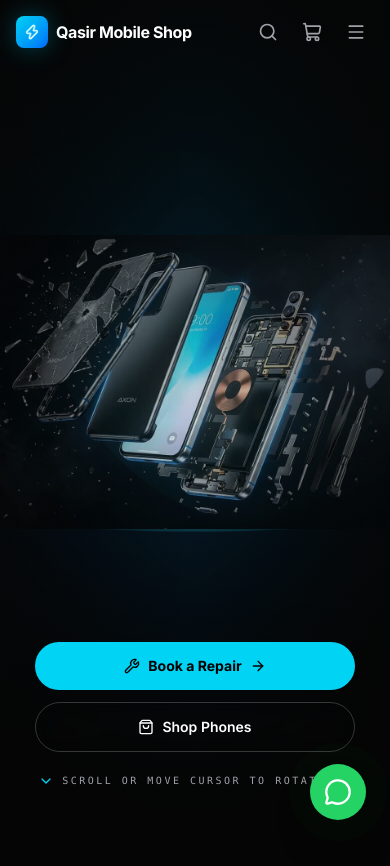
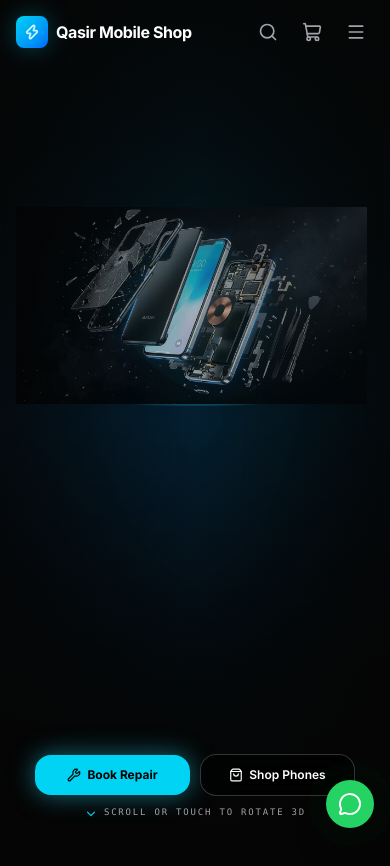
Before and after one commit to zubairanwar499-bi/Mobile_shop, a Next.js app: page / in a window 390 px wide. Shown: the top 866 px of the page. Built offline with nearby package versions, Linux system fonts and the light colour scheme.

Commit message:
fix(mobile): optimize phone centering, button layout, and WhatsApp positioning for mobile screens

```diff
--- a/components/PhoneScrollExperience.tsx
+++ b/components/PhoneScrollExperience.tsx
@@ -180,21 +180,21 @@ export default function PhoneScrollExperience() {
       const parallaxX = mouseX * 28 + floatX;
       const parallaxY = mouseY * 18 + floatY;
 
-      // Responsive Contain Logic
-      // Mobile portrait: scale phone to comfortably occupy ~50-56% of viewport height
+      // Responsive Contain & Positioning Logic
+      // Mobile portrait: scale phone nicely and center at 37% height so it has full clearance above buttons
       let scale: number;
+      let centerY: number;
       if (isPortrait) {
-        const baseScale = cw / iw;
-        scale = Math.min(baseScale * 1.34, (ch * 0.55) / ih);
+        scale = Math.min((cw * 0.90) / iw, (ch * 0.52) / ih);
+        centerY = ch * 0.37 + parallaxY;
       } else {
         scale = Math.min((cw * 0.92) / iw, (ch * 0.76) / ih);
+        centerY = ch / 2 + parallaxY;
       }
 
       const dw = iw * scale;
       const dh = ih * scale;
       const centerX = cw / 2 + parallaxX;
-      const centerY =
-        (isPortrait ? (ch - dh) * 0.44 : (ch - dh) / 2) + dh / 2 + parallaxY;
 
       // 3D Ground Radial Shadow / Glow beneath phone (moves opposite to tilt)
       const shadowX = cw / 2 - parallaxX * 0.4;
@@ -567,7 +567,7 @@ export default function PhoneScrollExperience() {
 
         {/* Initial Hero Action Overlay (Visible at 0–15% scroll, smoothly dissolves on scroll) */}
         <motion.div
-          className="absolute inset-x-0 bottom-14 sm:bottom-20 z-20 flex flex-col items-center justify-center px-4 pointer-events-none"
+          className="absolute inset-x-0 bottom-6 sm:bottom-16 z-20 flex flex-col items-center justify-center px-4 pointer-events-none"
           animate={{
             opacity: activeStoryIdx === 0 ? 1 : 0,
             y: activeStoryIdx === 0 ? 0 : 25,
@@ -575,32 +575,31 @@ export default function PhoneScrollExperience() {
           }}
           transition={{ duration: 0.4 }}
         >
-          <div className="flex flex-col sm:flex-row gap-3 sm:gap-4 items-center mb-5 w-full sm:w-auto max-w-xs sm:max-w-none">
+          <div className="grid grid-cols-2 sm:flex sm:flex-row gap-2.5 sm:gap-4 items-center mb-2.5 w-full max-w-xs sm:max-w-none justify-center">
             <button
               onClick={() => scrollTo("#booking")}
-              className="group flex items-center justify-center gap-2 w-full sm:w-auto px-7 py-3.5 sm:px-8 sm:py-4 bg-cyan-400 hover:bg-cyan-300 text-black font-bold rounded-full transition-all duration-300 hover:shadow-[0_0_35px_rgba(34,211,238,0.6)] text-sm sm:text-base cursor-pointer"
+              className="group flex items-center justify-center gap-1.5 px-3 py-3 sm:px-8 sm:py-4 bg-cyan-400 hover:bg-cyan-300 text-black font-bold rounded-2xl sm:rounded-full transition-all duration-300 shadow-[0_0_25px_rgba(34,211,238,0.5)] text-xs sm:text-base cursor-pointer"
             >
-              <Wrench className="w-4 h-4" />
-              Book a Repair
-              <ArrowRight className="w-4 h-4 group-hover:translate-x-1 transition-transform" />
+              <Wrench className="w-3.5 h-3.5 sm:w-4 sm:h-4" />
+              <span>Book Repair</span>
             </button>
             <button
               onClick={() => scrollTo("#shop")}
-              className="flex items-center justify-center gap-2 w-full sm:w-auto px-7 py-3.5 sm:px-8 sm:py-4 border border-white/20 hover:border-white/50 text-white font-semibold rounded-full transition-all duration-300 hover:bg-white/10 text-sm sm:text-base backdrop-blur-sm cursor-pointer"
+              className="flex items-center justify-center gap-1.5 px-3 py-3 sm:px-8 sm:py-4 border border-white/20 hover:border-white/50 text-white font-semibold rounded-2xl sm:rounded-full transition-all duration-300 hover:bg-white/10 text-xs sm:text-base backdrop-blur-md bg-black/60 cursor-pointer"
             >
-              <ShoppingBag className="w-4 h-4" />
-              Shop Phones
+              <ShoppingBag className="w-3.5 h-3.5 sm:w-4 sm:h-4" />
+              <span>Shop Phones</span>
             </button>
           </div>
 
-          <div className="flex items-center gap-2 text-[10px] sm:text-xs uppercase tracking-[0.25em] text-[#A1A1AA] font-mono">
+          <div className="flex items-center gap-1.5 text-[9px] sm:text-xs uppercase tracking-[0.2em] text-[#A1A1AA] font-mono">
             <motion.span
-              animate={{ y: [0, 5, 0] }}
+              animate={{ y: [0, 4, 0] }}
               transition={{ duration: 1.6, repeat: Infinity }}
             >
-              <ChevronDown className="w-4 h-4 text-cyan-400" />
+              <ChevronDown className="w-3.5 h-3.5 text-cyan-400" />
             </motion.span>
-            <span>SCROLL OR MOVE CURSOR TO ROTATE 3D</span>
+            <span>SCROLL OR TOUCH TO ROTATE 3D</span>
           </div>
         </motion.div>
 
--- a/components/ProductGrid.tsx
+++ b/components/ProductGrid.tsx
@@ -129,7 +129,7 @@ export default function ProductGrid() {
 
           <button
             onClick={() => setIsListModalOpen(true)}
-            className="group flex items-center justify-center gap-2.5 px-7 py-3.5 sm:px-8 sm:py-4 rounded-full bg-cyan-400 hover:bg-cyan-300 text-black font-extrabold text-sm sm:text-base transition-all duration-300 shadow-[0_0_25px_rgba(34,211,238,0.5)] hover:shadow-[0_0_40px_rgba(34,211,238,0.8)] cursor-pointer whitespace-nowrap"
+            className="group flex items-center justify-center gap-2.5 w-full sm:w-auto px-6 py-3.5 sm:px-8 sm:py-4 rounded-2xl sm:rounded-full bg-cyan-400 hover:bg-cyan-300 text-black font-extrabold text-sm sm:text-base transition-all duration-300 shadow-[0_0_25px_rgba(34,211,238,0.5)] hover:shadow-[0_0_40px_rgba(34,211,238,0.8)] cursor-pointer"
           >
             <PlusCircle className="w-5 h-5 text-black group-hover:rotate-90 transition-transform duration-300" />
             <span>+ Upload Mobile Pic &amp; Details</span>
--- a/components/WhatsAppButton.tsx
+++ b/components/WhatsAppButton.tsx
@@ -11,7 +11,7 @@ export default function WhatsAppButton() {
   const whatsappUrl = `https://wa.me/${business.whatsapp.replace(/\D/g, "")}`;
 
   return (
-    <div className="fixed bottom-6 right-6 z-40 flex flex-col items-end gap-2">
+    <div className="fixed bottom-4 right-4 sm:bottom-6 sm:right-6 z-40 flex flex-col items-end gap-2">
       {/* Tooltip */}
       <AnimatePresence>
         {showTooltip && (
@@ -19,7 +19,7 @@ export default function WhatsAppButton() {
             initial={{ opacity: 0, y: 5, scale: 0.95 }}
             animate={{ opacity: 1, y: 0, scale: 1 }}
             exit={{ opacity: 0, y: 5, scale: 0.95 }}
-            className="px-3 py-2 rounded-xl bg-[#111] border border-white/10 text-white text-sm font-medium shadow-xl whitespace-nowrap"
+            className="px-3 py-2 rounded-xl bg-[#111] border border-white/10 text-white text-xs sm:text-sm font-medium shadow-xl whitespace-nowrap hidden sm:block"
           >
             Chat with us 💬
           </motion.div>
@@ -39,12 +39,12 @@ export default function WhatsAppButton() {
         onHoverEnd={() => setShowTooltip(false)}
         whileHover={{ scale: 1.1 }}
         whileTap={{ scale: 0.95 }}
-        className="relative w-14 h-14 sm:w-16 sm:h-16 rounded-full bg-[#25D366] flex items-center justify-center shadow-2xl hover:shadow-[0_0_30px_rgba(37,211,102,0.5)] transition-shadow"
+        className="relative w-12 h-12 sm:w-16 sm:h-16 rounded-full bg-[#25D366] flex items-center justify-center shadow-2xl hover:shadow-[0_0_30px_rgba(37,211,102,0.5)] transition-shadow cursor-pointer"
       >
         {/* Pulse rings */}
         <span className="absolute inset-0 rounded-full bg-[#25D366] animate-ping opacity-20" />
         <span className="absolute inset-0 rounded-full bg-[#25D366] animate-ping opacity-10 [animation-delay:0.5s]" />
-        <MessageCircle className="w-7 h-7 sm:w-8 sm:h-8 text-white relative z-10" />
+        <MessageCircle className="w-6 h-6 sm:w-8 sm:h-8 text-white relative z-10" />
       </motion.a>
     </div>
   );
```
